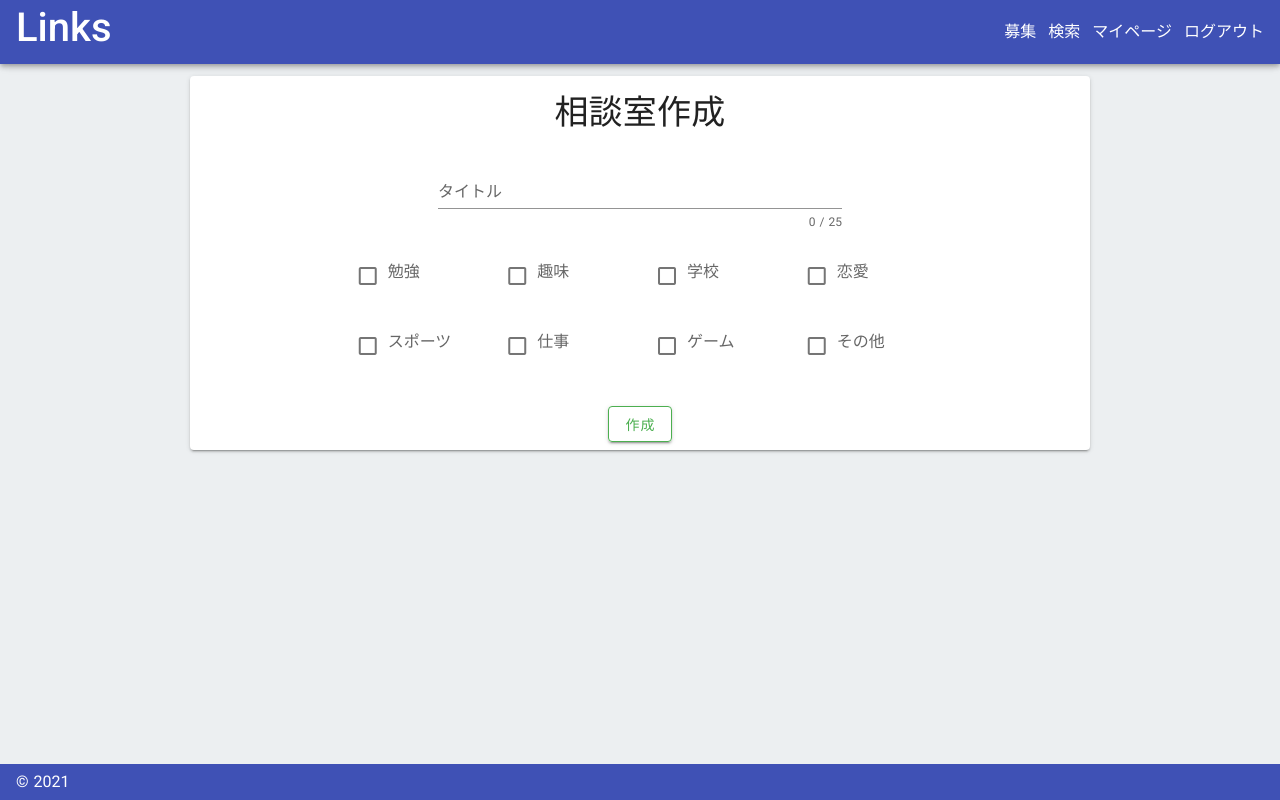
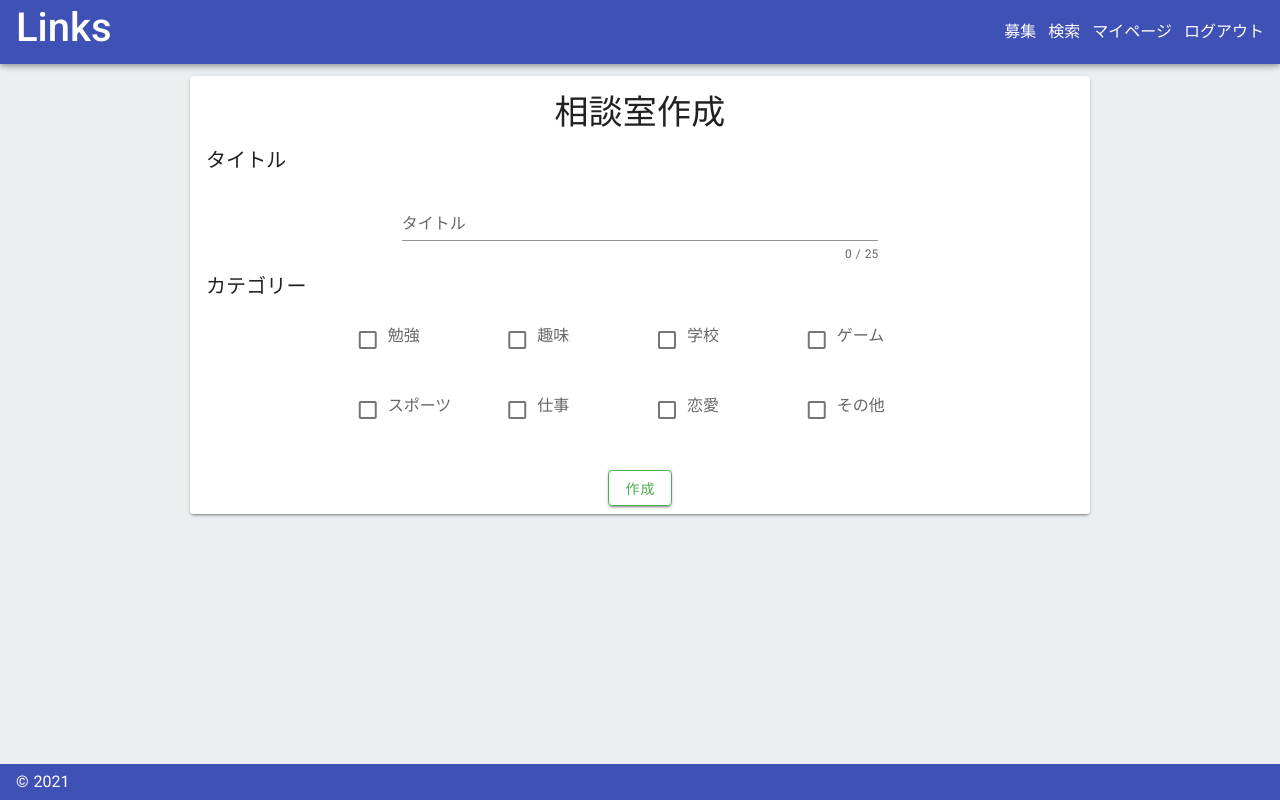
Before and after one commit to aso1801031/counselingApp, a Nuxt app: page /room-create in a window 1280 px wide. Built offline with nearby package versions, Linux system fonts and the light colour scheme.

Commit message:
room-create レイアウト　完成

```diff
--- a/pages/room-create.vue
+++ b/pages/room-create.vue
@@ -7,12 +7,14 @@
                         相談室作成
                     </p>
 
-                    <v-col cols="12" sm="6">
+                    <h5 class="text--primary" align="left"> タイトル</h5>
+                    <v-col cols="12" sm="7">
                         <v-text-field counter="25" label="タイトル"></v-text-field>
                     </v-col>
 
+                    <h5 class="text--primary" align="left">カテゴリー</h5>
                     <v-row>
-                        <v-col cols="12" sm="2" md="2"></v-col><!--空白用-->
+                        <v-col cols="12" sm="2" md="2"></v-col>
                         <v-col cols="12" sm="2" md="2">
                             <v-checkbox label="勉強" value="study"></v-checkbox>
                             <v-checkbox label="スポーツ" value="sport"></v-checkbox>
@@ -23,10 +25,10 @@
                         </v-col>
                         <v-col cols="12" sm="2" md="2">
                             <v-checkbox label="学校" value="school"></v-checkbox>
-                            <v-checkbox label="ゲーム" value="game"></v-checkbox>
+                            <v-checkbox label="恋愛" value="love"></v-checkbox>
                         </v-col>
                         <v-col cols="12" sm="2" md="2">
-                            <v-checkbox label="恋愛" value="love"></v-checkbox>
+                            <v-checkbox label="ゲーム" value="game"></v-checkbox>
                             <v-checkbox label="その他" value="other"></v-checkbox>
                         </v-col>
                     </v-row>
@@ -44,13 +46,7 @@
 
 <script>
 export default {
-    data () {
-      return {
-        states: [
-          '5', '4', '3', '2','1'
-        ]
-      }
-    }
+
 }
 
 </script>
```
